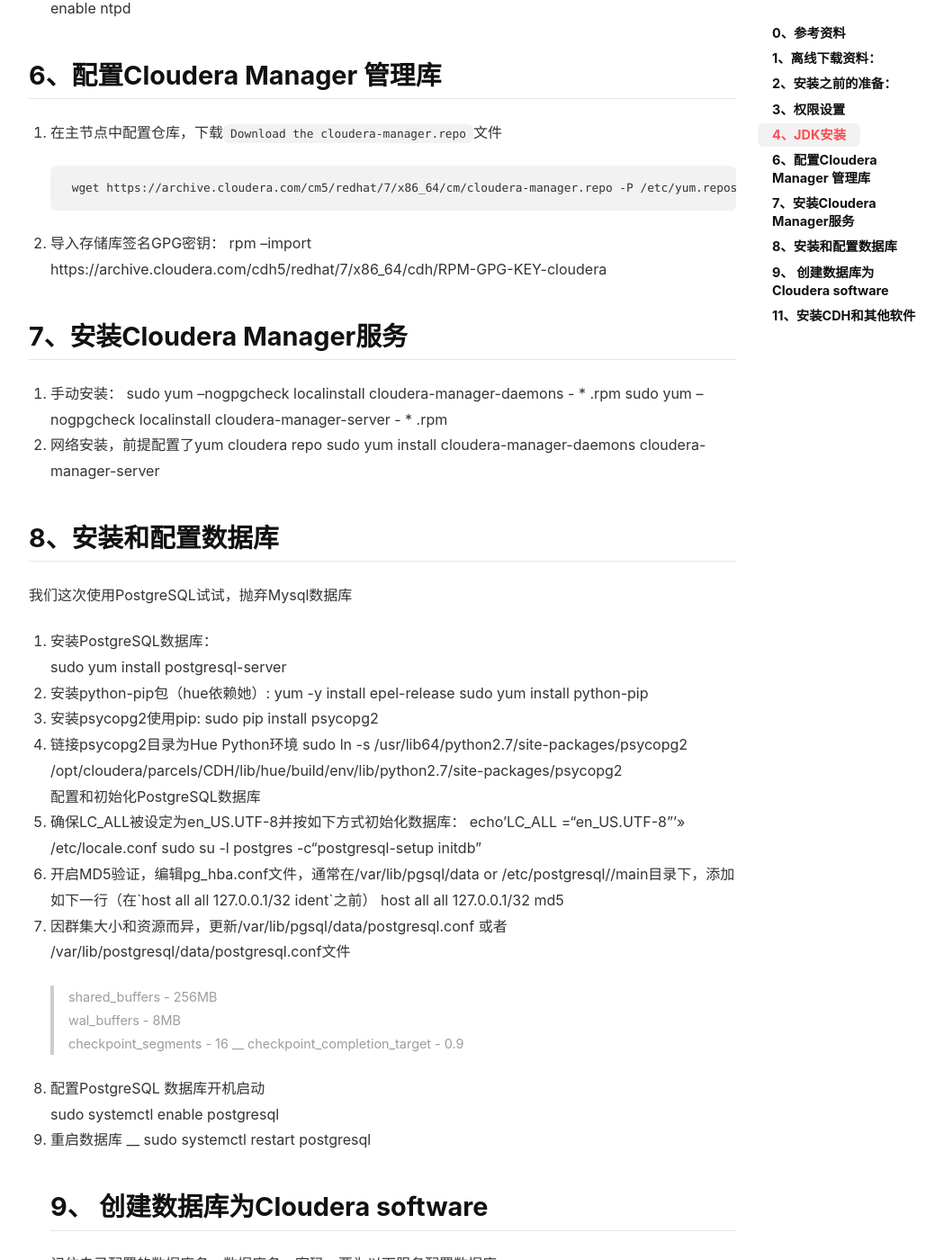
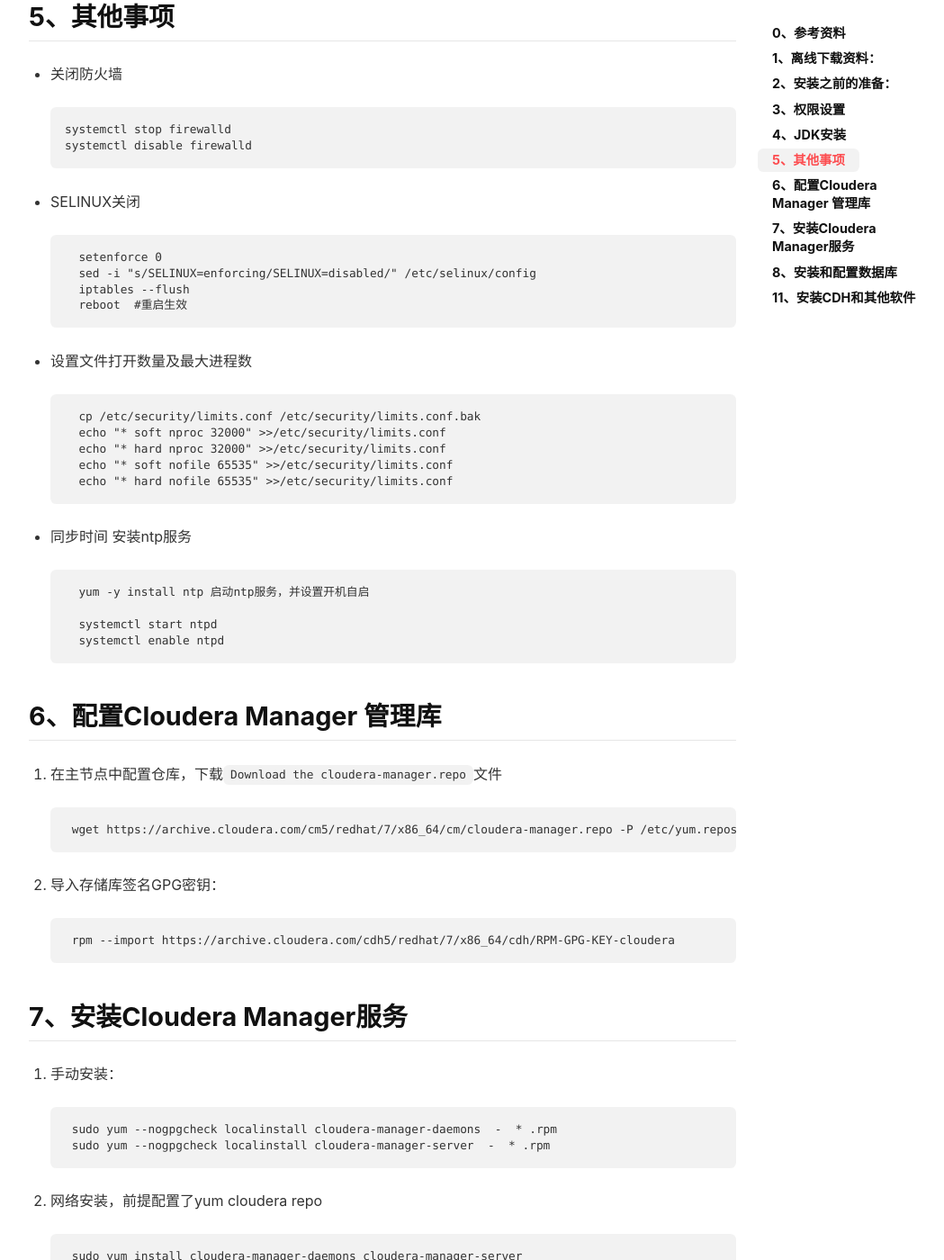
Before and after one commit to Ccccong/Ccccong.github.io, a Jekyll site: the page built from _posts/2018-07-03-Hadoop 集群搭建.md, in a window 1280 px wide and 1400 px high, scrolled down 2398 px. Shown: the whole window at 90% size, without its empty margins (105-1154 px from the left). Built offline with Jekyll 4.4.1, drawn with Linux system fonts in a browser that asks for light colours; nearby versions of some CDN libraries; some of the changed text lies outside the part shown.

Commit message:
Update Hadoop 集群搭建

```diff
--- a/_posts/2018-07-03-Hadoop 集群搭建.md
+++ b/_posts/2018-07-03-Hadoop 集群搭建.md
@@ -31,14 +31,18 @@
 ## 2、安装之前的准备：
 配置网络名称
 1. 将主机设置为唯一名称
+
         sudo hostnamectl set-hostname ccc.example.com
 2. 编辑 `/etc/hosts`文件使用群集中每个主机的IP地址和完全限定的域名（FQDN）。您也可以添加非限定名称以添加非限定名称
+
         192.168.221.10 hadoop1.teradata.com hadoop1
         192.168.221.11 hadoop2.teradata.com hadoop2
         192.168.221.12 hadoop3.teradata.com hadoop3
 3. 编辑host的hostname`/etc/sysconfig/network`用FQDN：
+
         HOSTNAME=hadoop1.teradata.com
 4. 验证host是不是唯一的标识对于network
+
 - `uname -a`(验证输出是不是和hostname相同)
 - `ifconfig`(验证IP地址)
 - `host -v -t A $(hostname)` (验证输出是不是符合hostname命令，IP地址是不是和ifconfig命令中的eth0,bond0一样)
@@ -58,8 +62,10 @@
 
 ## 4、JDK安装
     安装在/usr/java目录下
+
 ## 5、其他事项
 - 关闭防火墙
+
       systemctl stop firewalld
       systemctl disable firewalld
 - SELINUX关闭
@@ -70,6 +76,7 @@
         reboot  #重启生效
 
 - 设置文件打开数量及最大进程数
+
         cp /etc/security/limits.conf /etc/security/limits.conf.bak
         echo "* soft nproc 32000" >>/etc/security/limits.conf
         echo "* hard nproc 32000" >>/etc/security/limits.conf
@@ -77,8 +84,10 @@
         echo "* hard nofile 65535" >>/etc/security/limits.conf
 - 同步时间
 安装ntp服务
+
         yum -y install ntp
 启动ntp服务，并设置开机自启
+
         systemctl start ntpd
         systemctl enable ntpd
 
@@ -87,32 +96,41 @@
 
         wget https://archive.cloudera.com/cm5/redhat/7/x86_64/cm/cloudera-manager.repo -P /etc/yum.repos.d/
 2. 导入存储库签名GPG密钥：
+
         rpm --import https://archive.cloudera.com/cdh5/redhat/7/x86_64/cdh/RPM-GPG-KEY-cloudera
 
 ## 7、安装Cloudera Manager服务
 1. 手动安装：
+
         sudo yum --nogpgcheck localinstall cloudera-manager-daemons  -  * .rpm
         sudo yum --nogpgcheck localinstall cloudera-manager-server  -  * .rpm
 2. 网络安装，前提配置了yum cloudera repo
+
         sudo yum install cloudera-manager-daemons cloudera-manager-server
 
 ## 8、安装和配置数据库
 我们这次使用PostgreSQL试试，抛弃Mysql数据库
 
 1. 安装PostgreSQL数据库：
+
         sudo yum install postgresql-server
 2. 安装python-pip包（hue依赖她）:
+
         yum -y install epel-release
         sudo yum install python-pip
 3. 安装psycopg2使用pip:
+
         sudo pip install psycopg2
 4. 链接psycopg2目录为Hue Python环境
+
         sudo ln -s /usr/lib64/python2.7/site-packages/psycopg2 /opt/cloudera/parcels/CDH/lib/hue/build/env/lib/python2.7/site-packages/psycopg2
 配置和初始化PostgreSQL数据库
 5. 确保LC_ALL被设定为en_US.UTF-8并按如下方式初始化数据库：
+
         echo'LC_ALL =“en_US.UTF-8”'>> /etc/locale.conf
         sudo su -l postgres -c“postgresql-setup initdb”
 6. 开启MD5验证，编辑pg_hba.conf文件，通常在/var/lib/pgsql/data or /etc/postgresql/<version>/main目录下，添加如下一行（在`host all all 127.0.0.1/32 ident`之前）
+
         host all all 127.0.0.1/32 md5
 7. 因群集大小和资源而异，更新/var/lib/pgsql/data/postgresql.conf 或者 /var/lib/postgresql/data/postgresql.conf文件
 > shared_buffers - 256MB
@@ -120,8 +138,10 @@
 > checkpoint_segments - 16  __
 > checkpoint_completion_target - 0.9
 8. 配置PostgreSQL 数据库开机启动
+
         sudo systemctl enable postgresql
-9. 重启数据库  __
+9. 重启数据库
+
         sudo systemctl restart postgresql
 ## 9、 创建数据库为Cloudera software
 记住自己配置的数据库名，数据库名，密码，要为以下服务配置数据库
@@ -140,6 +160,7 @@
         CREATE DATABASE <database> OWNER <user> ENCODING 'UTF8';
 整理内容如下：
 - 创建角色
+
         CREATE ROLE 	scm LOGIN PASSWORD 'scm';
         CREATE ROLE 	amon LOGIN PASSWORD 'amon';
         CREATE ROLE 	rman LOGIN PASSWORD 'rman';
@@ -150,6 +171,7 @@
         CREATE ROLE 	navms LOGIN PASSWORD 'navms';
         CREATE ROLE 	oozie LOGIN PASSWORD 'oozie';
 - 创建数据库
+
         CREATE DATABASE scm OWNER scm ENCODING 'UTF8';
         CREATE DATABASE 	amon	 OWNER	amon	 ENCODING 'UTF8';
         CREATE DATABASE 	rman	 OWNER	rman	 ENCODING 'UTF8';
@@ -160,17 +182,22 @@
         CREATE DATABASE 	navms	 OWNER	navms	 ENCODING 'UTF8';
         CREATE DATABASE 	oozie	 OWNER	oozie	 ENCODING 'UTF8';
 __对于PostgreSQL 8.4及更高版本，请设置 standard_conforming_strings =off 对于Hive Metastore和Oozie数据库：__
+
         ALTER DATABASE <database> SET standard_conforming_strings = off;
 ## 10、 设置Cloudera Manager数据库
 语法：
+
         /usr/share/cmf/schema/scm_prepare_database.sh [options] <databaseType>  <databaseName>  <databaseUser>  <password>
 执行：
+
         sudo /usr/share/cmf/schema/scm_prepare_database.sh postgresql  scm  scm
 如果一下文件存在请删除：
+
         sudo rm /etc/cloudera-scm-server/db.mgmt.properties
 
 ## 11、安装CDH和其他软件
 1. 启动Cloudera Manager Server
+
         sudo systemctl start cloudera-scm-server
 2.等待几分钟让服务起来，也可用如下命令查看服务启动进程
         sudo tail -f /var/log/cloudera-scm-server/cloudera-scm-server.log
```
